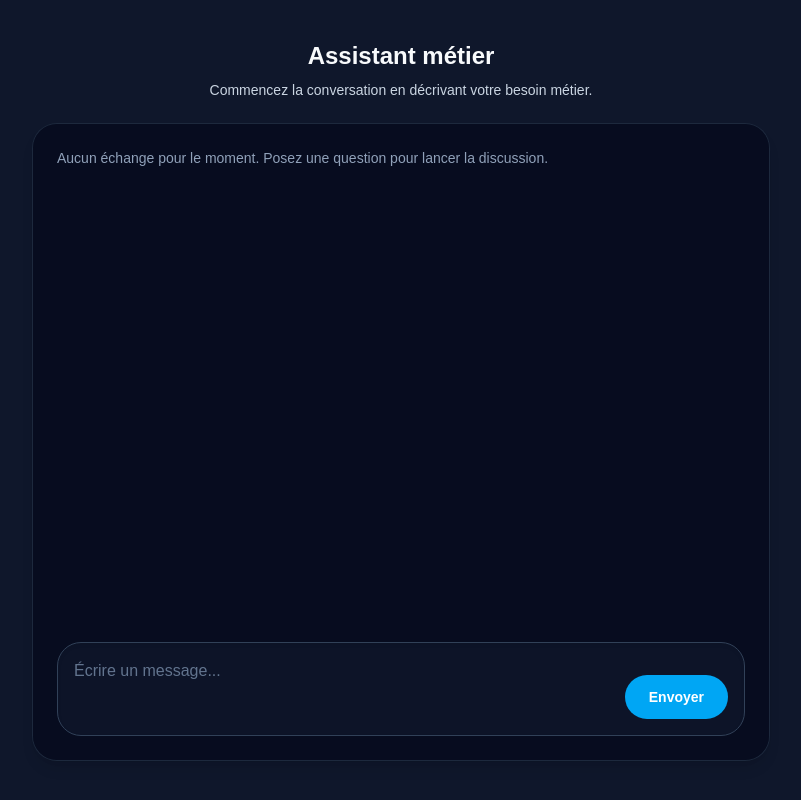
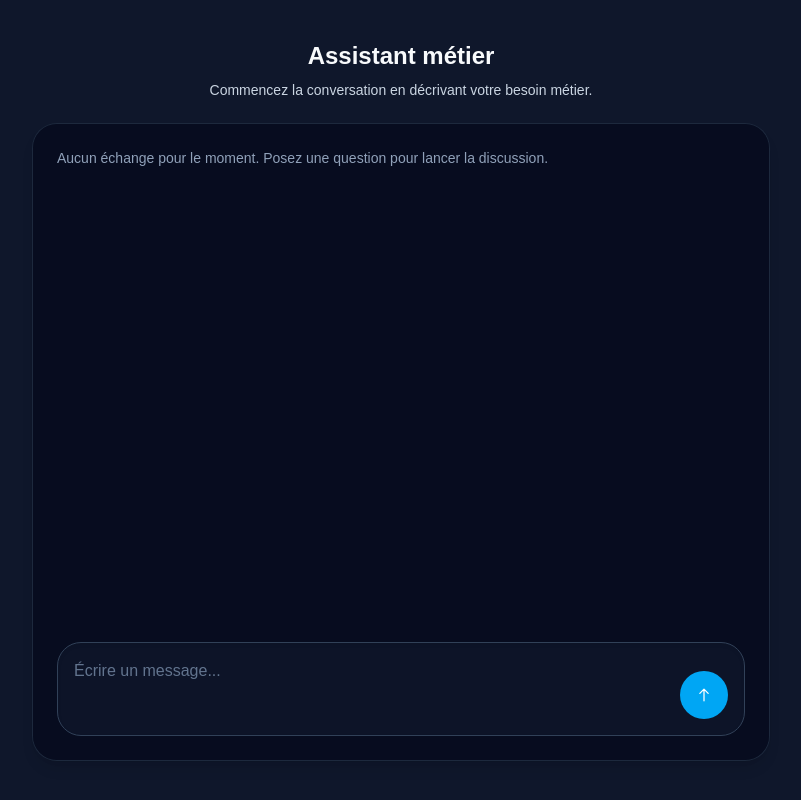
Before and after one commit to jbuget/ia-custom-chatbot, a Next.js app in the folder web/: page / in a window 1280 px wide. Shown: the whole page, without its empty margins (239-1040 px from the left). Built offline with nearby package versions, Linux system fonts and the light colour scheme.

Commit message:
feat: enhance ChatInput component with loading state and visual feedback

```diff
--- a/web/src/app/page.tsx
+++ b/web/src/app/page.tsx
@@ -11,6 +11,7 @@ const generateFakeResponse = (prompt: string): string => {
 
 export default function Home() {
   const [messages, setMessages] = useState<ChatMessage[]>([]);
+  const [isGenerating, setIsGenerating] = useState(false);
   const endOfMessagesRef = useRef<HTMLDivElement | null>(null);
 
   useEffect(() => {
@@ -25,6 +26,7 @@ export default function Home() {
     };
 
     setMessages((prev) => [...prev, userMessage]);
+    setIsGenerating(true);
 
     const assistantMessage: ChatMessage = {
       id: `${Date.now()}-assistant`,
@@ -34,6 +36,7 @@ export default function Home() {
 
     window.setTimeout(() => {
       setMessages((prev) => [...prev, assistantMessage]);
+      setIsGenerating(false);
     }, 500);
   };
 
@@ -50,7 +53,7 @@ export default function Home() {
         <section className="flex flex-1 flex-col rounded-3xl bg-slate-950/60 px-6 py-6 shadow-lg ring-1 ring-slate-800">
           <ChatMessages messages={messages} endRef={endOfMessagesRef} />
 
-          <ChatInput onSend={handleSendMessage} />
+          <ChatInput onSend={handleSendMessage} isGenerating={isGenerating} />
         </section>
       </main>
     </div>
--- a/web/src/components/ChatInput.tsx
+++ b/web/src/components/ChatInput.tsx
@@ -4,14 +4,53 @@ import { FormEvent, useState } from "react";
 
 type ChatInputProps = {
   onSend: (message: string) => void;
+  isGenerating?: boolean;
   className?: string;
 };
 
-export function ChatInput({ onSend, className }: ChatInputProps) {
+const iconClassName = "h-5 w-5";
+
+const ArrowIcon = () => (
+  <svg
+    xmlns="http://www.w3.org/2000/svg"
+    viewBox="0 0 24 24"
+    fill="none"
+    stroke="currentColor"
+    strokeWidth="1.5"
+    className={iconClassName}
+  >
+    <path
+      strokeLinecap="round"
+      strokeLinejoin="round"
+      d="M12 19V5m0 0 5 5m-5-5-5 5"
+    />
+  </svg>
+);
+
+const StopIcon = () => (
+  <svg
+    xmlns="http://www.w3.org/2000/svg"
+    viewBox="0 0 24 24"
+    fill="currentColor"
+    className={iconClassName}
+  >
+    <rect x="7" y="7" width="10" height="10" rx="2" />
+  </svg>
+);
+
+export function ChatInput({
+  onSend,
+  isGenerating = false,
+  className,
+}: ChatInputProps) {
   const [value, setValue] = useState("");
 
   const handleSubmit = (event: FormEvent<HTMLFormElement>) => {
     event.preventDefault();
+
+    if (isGenerating) {
+      return;
+    }
 
     const trimmed = value.trim();
     if (!trimmed) {
@@ -36,9 +75,17 @@ export function ChatInput({ onSend, className }: ChatInputProps) {
         />
         <button
           type="submit"
-          className="flex h-11 items-center rounded-full bg-sky-500 px-6 text-sm font-semibold text-white transition hover:bg-sky-400 focus-visible:outline focus-visible:outline-2 focus-visible:outline-offset-2 focus-visible:outline-sky-300"
+          className={`flex aspect-square h-12 w-12 flex-shrink-0 items-center justify-center rounded-full bg-sky-500 text-white transition hover:bg-sky-400 focus-visible:outline focus-visible:outline-2 focus-visible:outline-offset-2 focus-visible:outline-sky-300 ${
+            isGenerating ? "hover:bg-sky-500" : ""
+          }`}
+          aria-label={
+            isGenerating ? "Arrêter la génération" : "Envoyer le message"
+          }
         >
-          Envoyer
+          <span className="sr-only">
+            {isGenerating ? "Arrêter la génération" : "Envoyer le message"}
+          </span>
+          {isGenerating ? <StopIcon /> : <ArrowIcon />}
         </button>
       </div>
     </form>
```
